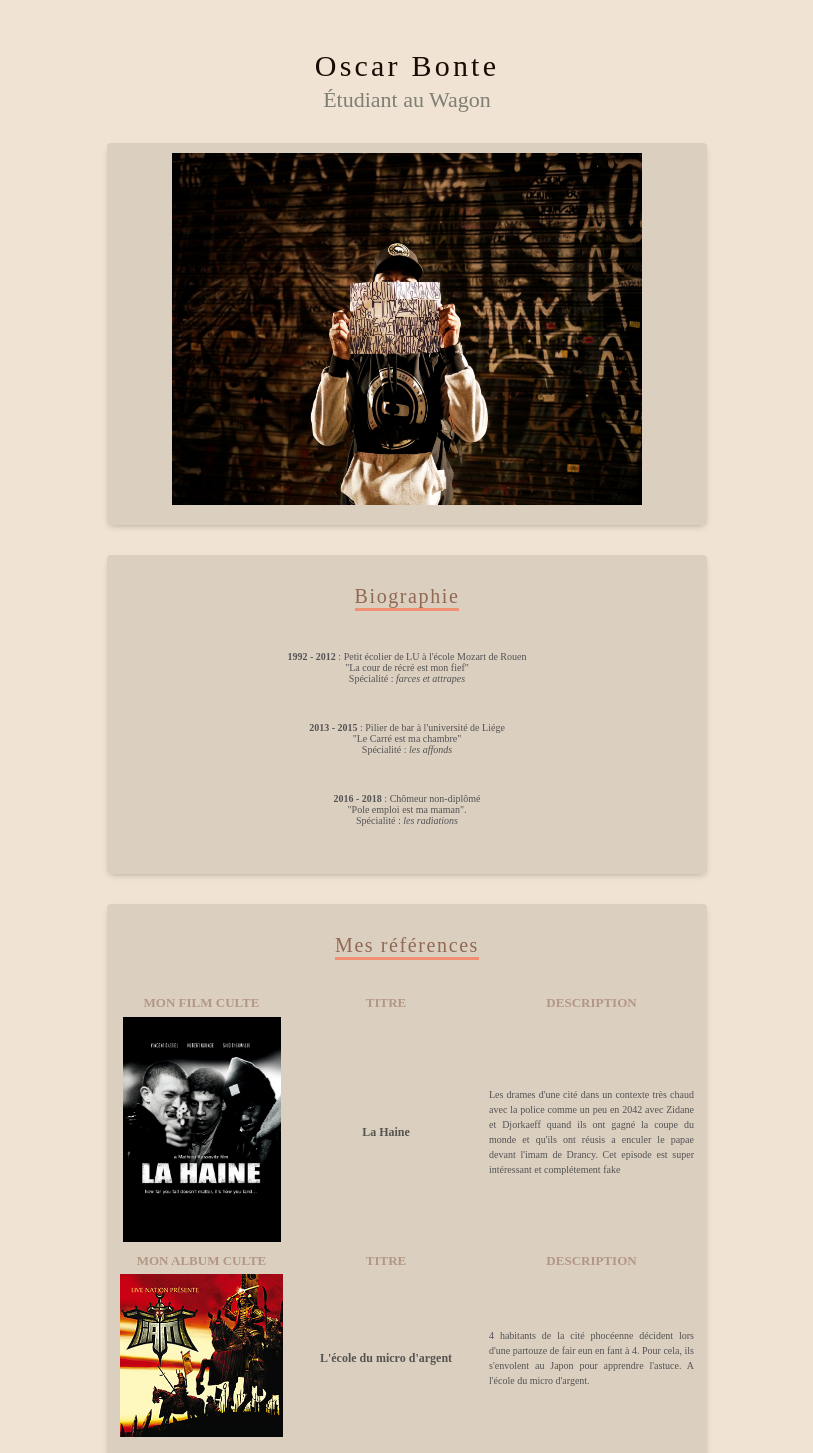
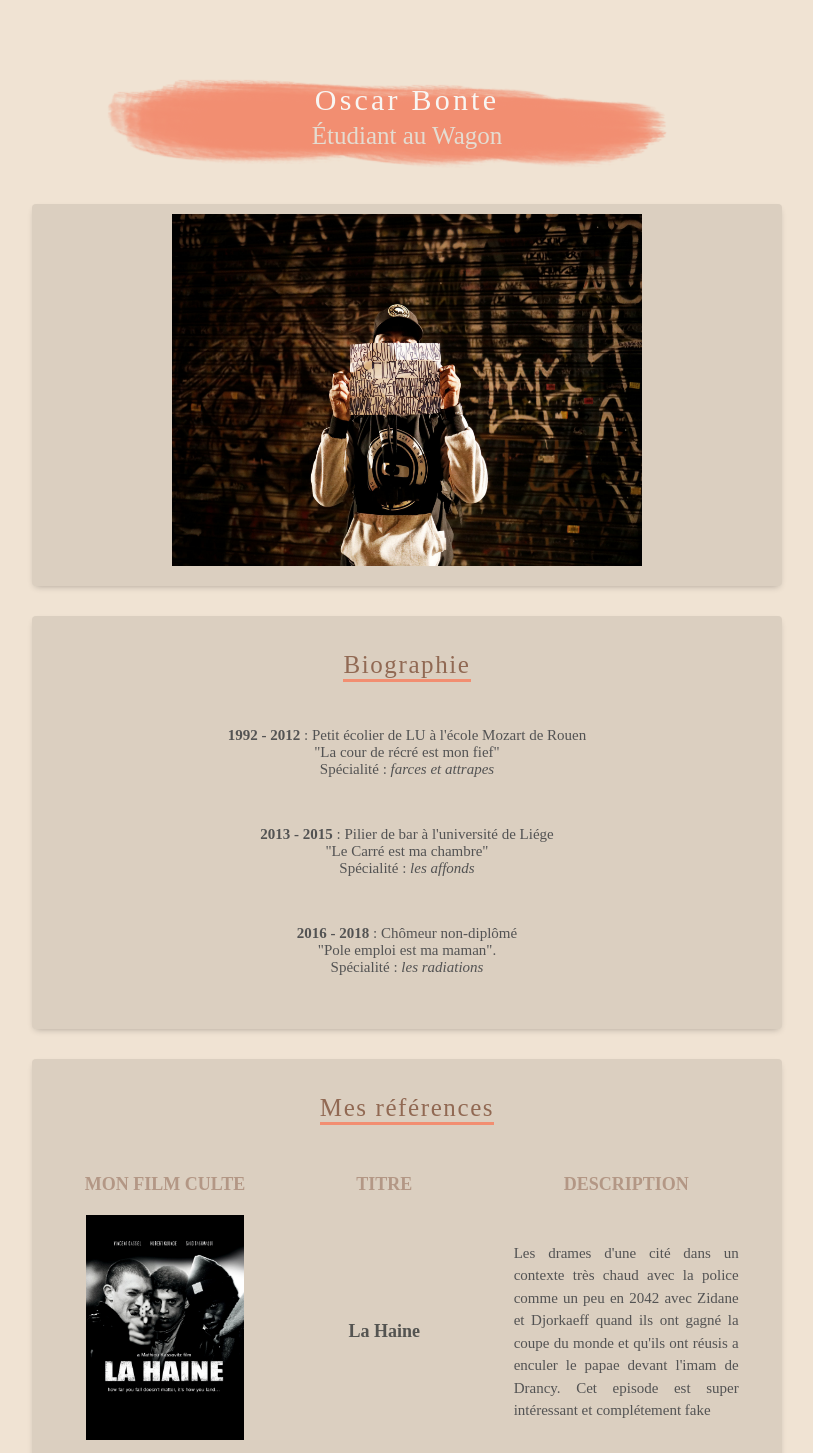
Before and after one commit to Oscarinh0/profile, a plain HTML site: page index.html in a window 1280 px wide. Shown: the top 1453 px of the page, without its empty margins (233-1046 px from the left). Drawn offline with Linux system fonts and the light colour scheme.

Commit message:
my profile page

```diff
--- a/index.html
+++ b/index.html
@@ -13,8 +13,15 @@
 
    <br/> <br/>
 
-    <h1>Oscar Bonte</h1>
-  	  <h2>Étudiant au Wagon</h2>
+  <div class="rayan">
+    <h1 id="titulo_um">Oscar Bonte</h1>
+
+  	  <h2 id="titulo_dois">Étudiant au Wagon</h2>
+
+
+
+  </div>
+
 
   	 <div class="card">
 
--- a/style.css
+++ b/style.css
@@ -12,13 +12,13 @@ h1 {font-family: futura;
 }
 
 h2 {font-family: futura;
-	font-size: 22px;
-	font-weight: 45;
+	font-size: 25px;
+	font-weight: 450;
 	color: #7F7F75;
 }
 
 h3 {font-family: futura;
-	font-size: 20px;
+	font-size: 25px;
 	font-weight: 20;
 	color: #916953;
 	letter-spacing: .1rem;
@@ -30,13 +30,14 @@ h3 {font-family: futura;
 
 table {font-family: futura;
    font-weight: 10;
-   font-size: 12px;
+   font-size: 19px;
    text-align: justify;
    margin: auto;
    color: #B39785;
    line-height: 1.5;
    border: black;
    margin-bottom: 15px;
+   border-spacing: 15px;
 }
 
 td
@@ -47,7 +48,7 @@ color: #B39785;
 
 #title_board {
 	text-align: center;
-	font-size: 13px;
+	font-size: 18px;
 	font-weight: 10px;
 	color: #B39785;
 	margin-bottom: 30px;
@@ -55,13 +56,13 @@ color: #B39785;
 
 #title_thing {
 	text-align: center;
-	font-size: 12px;
+	font-size: 18px;
 	font-weight: 10;
 	color: #545451;
 }
 
 .container {
-  width: 600px;   /* This sets the width */
+  width: 750px;   /* This sets the width */
   margin: 0 auto;
    /* This automatically sets left/right margins */
 }
@@ -88,12 +89,20 @@ i {
 
 }
 
+.rayan {
+	width: 100%;
+	height: 110px;
+	background-image: url("images/peinture.png");
+	background-position: center;
+	background-repeat: no-repeat;
+}
+
 #bio {
   color: #535353;
   font-family: futura;
   text-decoration-line: none;
   font-weight: 10;
-  font-size: 10px;
+  font-size: 15px;
   text-align: center;
 }
 
@@ -102,6 +111,17 @@ i {
   font-family: futura;
   text-decoration-line: none;
   font-weight: 10;
-  font-size: 10px;
+  font-size: 15px;
   text-align: justify;
 }
+
+#titulo_um {
+color: #F8F6F3;
+background:transparent;
+padding-top: 34px;
+}
+
+#titulo_dois {
+color: #E4DCD1;
+background:transparent;
+}
```
Also changed, not shown: images/peinture.png (added), images/peinture_a.jpg (added), images/peinture_b.png (added), images/peinture_c.png (added), 2 other files.
